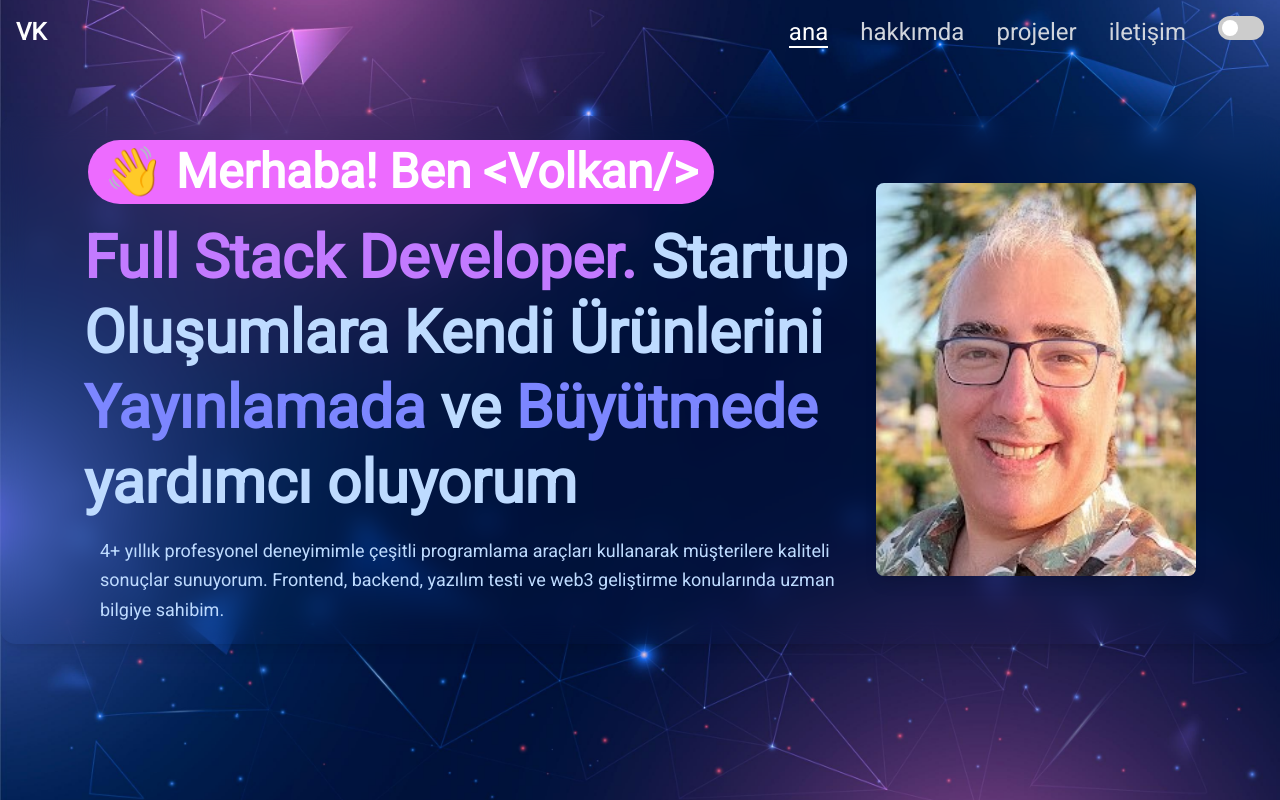
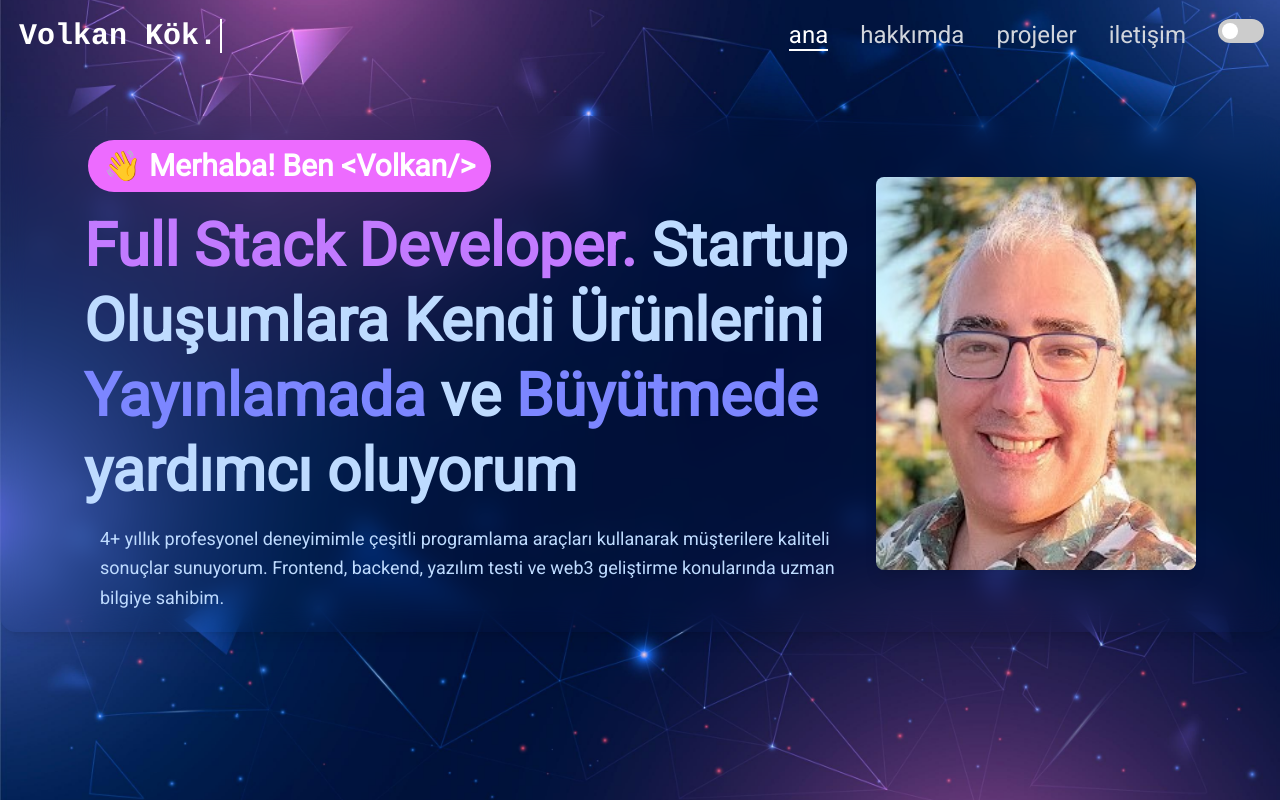
Before and after one commit to volkankok/wolx, a React (Vite) app in the folder frontend/: page / in a window 1280 px wide. Built offline with nearby package versions, Linux system fonts and the light colour scheme.

Commit message:
typewriter text ani

```diff
--- a/frontend/src/components/MainNavigation.jsx
+++ b/frontend/src/components/MainNavigation.jsx
@@ -4,6 +4,13 @@ import { NavLink } from "react-router-dom";
 export default function MainNavigation() {
   const [isOpen, setIsOpen] = useState(false);
   const [isLight, setIsLight] = useState(true);
+  const [typewriterText, setTypewriterText] = useState('');
+  const [isDeleting, setIsDeleting] = useState(false);
+  const [loopNum, setLoopNum] = useState(0);
+  const [typingSpeed, setTypingSpeed] = useState(150);
+
+  const textArray = ["VK.", "Volkan Kök.", "Wake up, Neo...", "i am the Alpha and the Omega."];
+  const period = 2000;
 
   const toggleMenu = () => {
     setIsOpen(!isOpen);
@@ -19,17 +26,57 @@ export default function MainNavigation() {
     setIsLight(!isLight);
   };
 
+  // Tema değişimini uygulama
   useEffect(() => {
-    document.body.className = isLight ? 'light-theme' : 'dark-theme';
-    return () => {
-      document.body.style.overflow = 'auto';
+    if (isLight) {
+      document.body.classList.add('light-theme');
+      document.body.classList.remove('dark-theme');
+    } else {
+      document.body.classList.add('dark-theme');
+      document.body.classList.remove('light-theme');
+    }
+  }, [isLight]);
+
+  // Başlangıçta temayı ayarlama
+  useEffect(() => {
+    document.body.classList.add('light-theme');
+  }, []);
+
+  useEffect(() => {
+    let timer = '';
+    const tick = () => {
+      const i = loopNum % textArray.length;
+      const fullText = textArray[i];
+
+      if (isDeleting) {
+        setTypewriterText(fullText.substring(0, typewriterText.length - 1));
+        setTypingSpeed(50);
+      } else {
+        setTypewriterText(fullText.substring(0, typewriterText.length + 1));
+        setTypingSpeed(70);
+      }
+
+      if (!isDeleting && typewriterText === fullText) {
+        setTimeout(() => {
+          setIsDeleting(true);
+        }, period);
+      } else if (isDeleting && typewriterText === '') {
+        setIsDeleting(false);
+        setLoopNum(loopNum + 1);
+        setTypingSpeed(100);
+      }
     };
-  }, [isLight]);
+
+    timer = setTimeout(tick, typingSpeed);
+    return () => clearTimeout(timer);
+  }, [typewriterText, isDeleting, loopNum, typingSpeed, textArray]);
 
   return (
     <header className="p-4 fixed w-full top-0 left-0 z-[1]">
       <nav className="container mx-auto flex justify-between items-center relative">
-        <div className="text-white text-2xl font-bold z-50 hover:text-gray-200 transition-colors duration-300">VK</div>
+        <a className="text-white text-3xl font-bold z-50 hover:text-gray-200 transition-colors duration-300">
+          <span style={{ borderRight: '0.08em solid #fff', padding: '0 0.1em', fontFamily: 'Courier, monospace' }}>{typewriterText}</span>
+        </a>
 
         {/* Masaüstü menü */}
         <ul className="hidden md:flex md:items-center md:space-x-8 text-2xl ml-[50px]">
--- a/frontend/src/pages/Ana.jsx
+++ b/frontend/src/pages/Ana.jsx
@@ -9,7 +9,7 @@ export default function Ana() {
         {/* Sol: Metin Alanı */}
         <div className="lg:w-7/10 text-center lg:text-left max-w-6xl ">
           <div className="mb-4">
-            <span className="inline-block bg-fuchsia-400 text-white px-4 py-2 rounded-full text-md font-semibold mt-5 ml-1 text-5xl">
+            <span className="inline-block bg-fuchsia-400 text-white px-4 py-2 rounded-full text-md font-semibold mt-5 ml-1 text-3xl">
             👋 Merhaba! Ben &lt;Volkan/&gt;
             </span>
 
```
